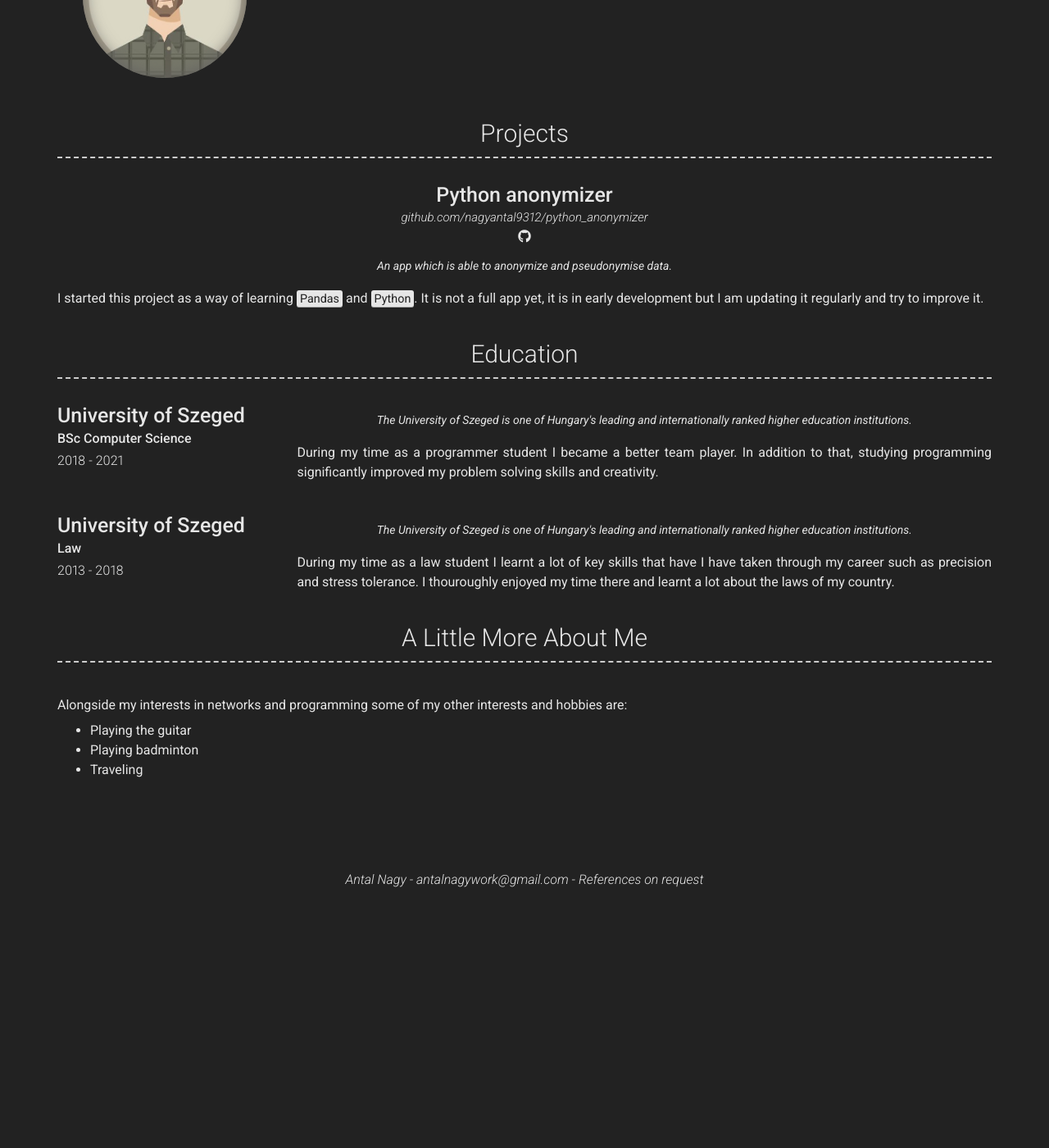
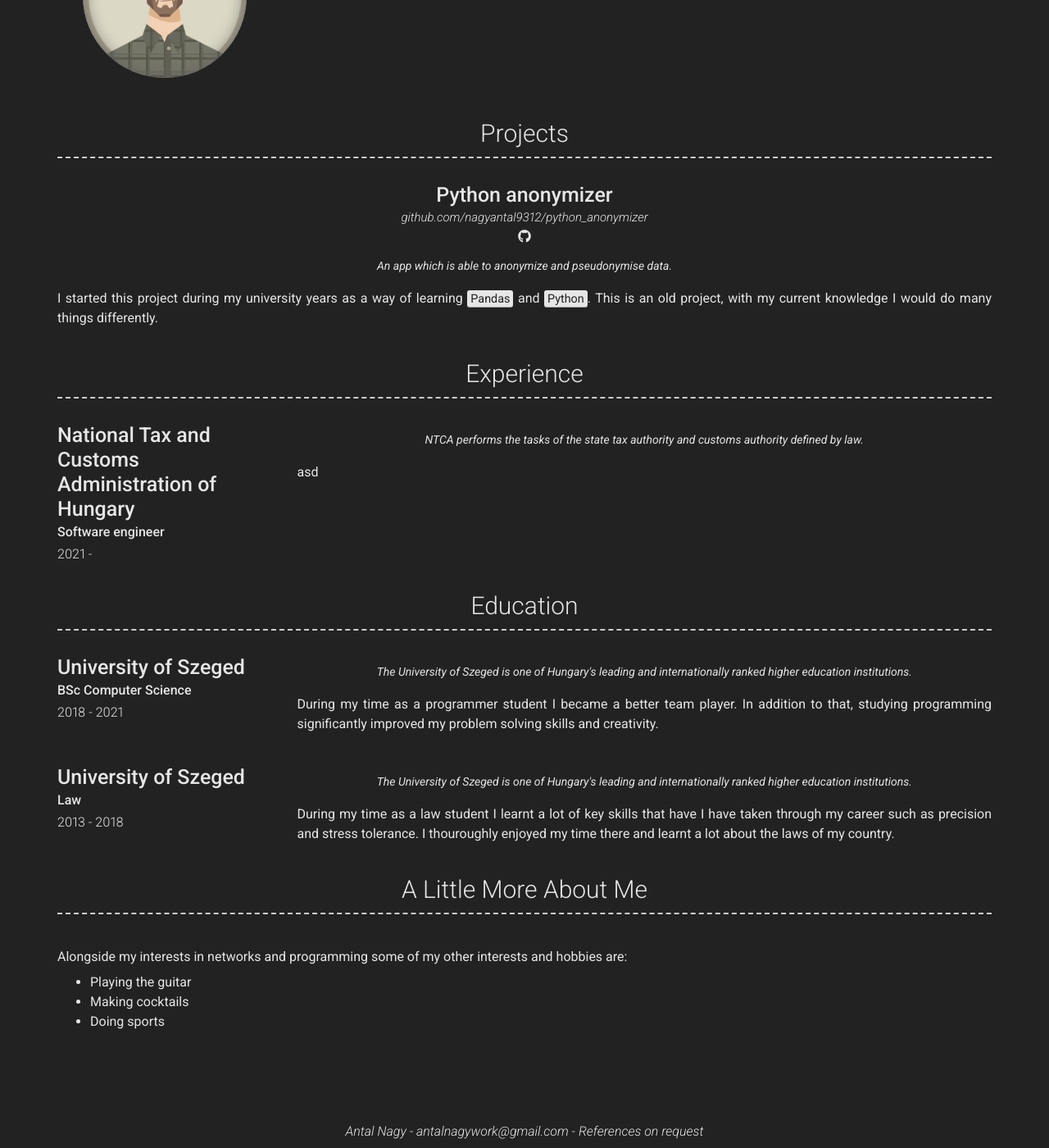
Before and after one commit to nagyantal9312/nagyantal9312.github.io, a Jekyll site: the page built from index.md, in a window 1280 px wide and 1400 px high, scrolled down 407 px. Shown: the whole window at 82% size. Built offline with Jekyll 4.4.1, drawn with Linux system fonts in a browser that asks for light colours; nearby versions of some CDN libraries; before the commit the page ends 1500 px from its top, so only the background shows below that.

Commit message:
javítás

```diff
--- a/_config.yml
+++ b/_config.yml
@@ -73,7 +73,7 @@ content:
         quote: >
           An app which is able to anonymize and pseudonymise data.
         description: | # this will include new lines to allow paragraphs
-          I started this project as a way of learning <mark>Pandas</mark> and <mark>Python</mark>. It is not a full app yet, it is in early development but I am updating it regularly and try to improve it.
+          I started this project during my university years as a way of learning <mark>Pandas</mark> and <mark>Python</mark>. This is an old project, with my current knowledge I would do many things differently.
 
 #   - title: Experience # Title for the section
 #     layout: list # Type of content section (list/text)
@@ -88,6 +88,20 @@ content:
 #           Solving 21st century problems by diging holes and making game changing products like the *not a flamethrower*
 #         description: | # this will include new lines to allow paragraphs
 #             Every company needs its networks properly administered and The Boring Compay is no exception. Digging holes is hard and I play my part making sure the whole company stays connected. I lead a team of 5 people and enjoy driving the company to try new technologies.
+
+  - title: Experience
+    layout: list
+    content:
+      - layout: left
+        title: National Tax and Customs Administration of Hungary
+        caption: 2021 -
+        sub_title: Software engineer
+        quote: >
+          NTCA performs the tasks of the state tax authority and customs authority defined by law.
+        description: |
+          asd
+
+
 
   - title: Education # Title for the section
     layout: list # Type of content section (list/text)
@@ -115,8 +129,8 @@ content:
     content: | # this will include new lines to allow paragraphs
       Alongside my interests in networks and programming some of my other interests and hobbies are:
       - Playing the guitar
-      - Playing badminton
-      - Traveling
+      - Making cocktails
+      - Doing sports
 
 # Footer
 footer_show_references: true
```
